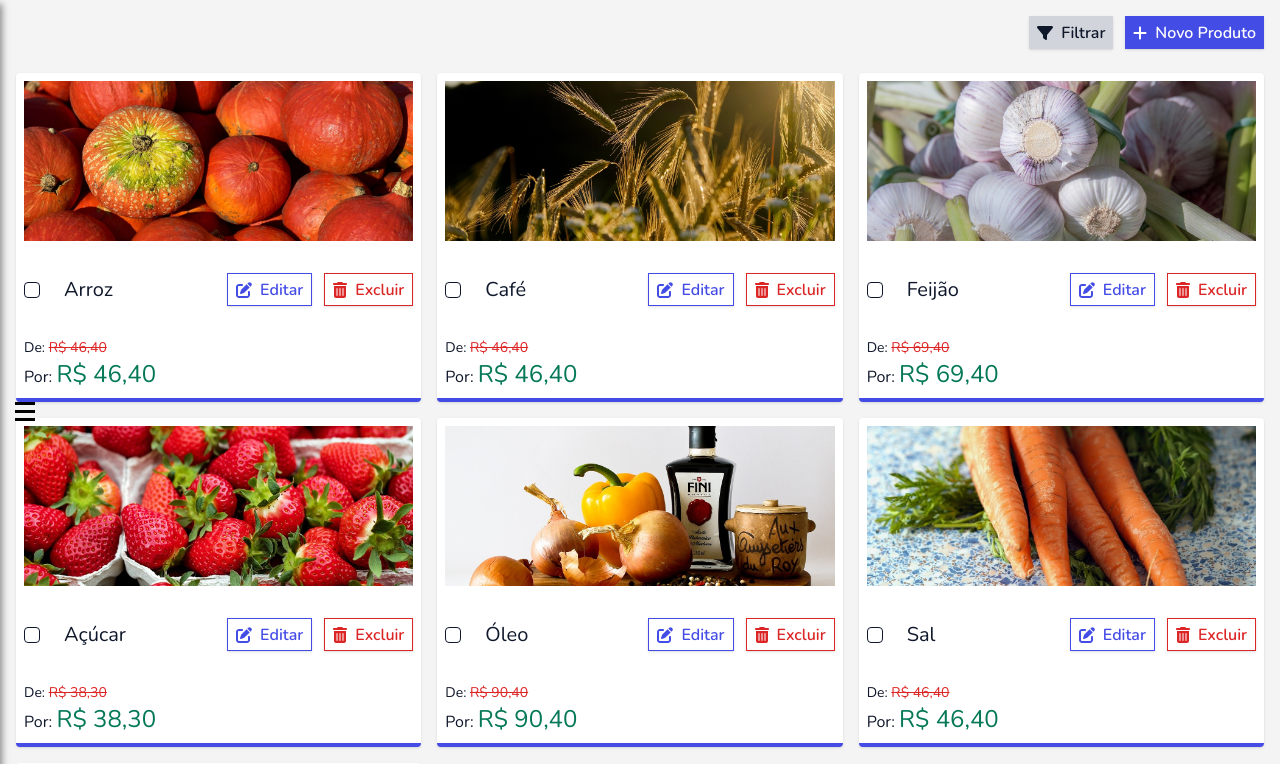
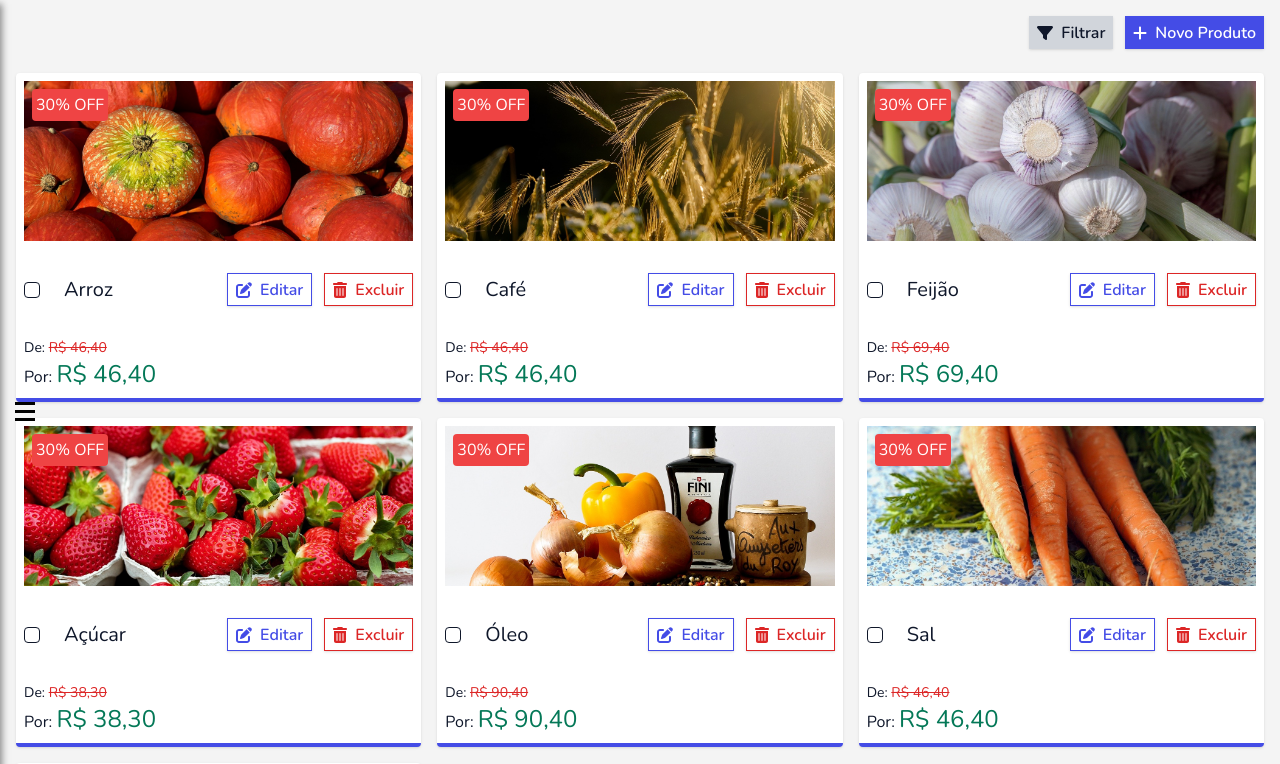
Before and after one commit to jhamiltonjunior/erp-nextjs, a Next.js app: page /sistema/estoque/inventarios in a window 1280 px wide. Shown: the top 764 px of the page. Built offline with nearby package versions, Linux system fonts and the light colour scheme.

Commit message:
Feat: item to show discont in item of stock added

```diff
--- a/src/app/sistema/estoque/inventarios/page.js
+++ b/src/app/sistema/estoque/inventarios/page.js
@@ -148,6 +148,9 @@ export default function TrainingPage() {
                     layout="fill" // Preenche o contêiner
                     objectFit="cover" // Ajuste a imagem para cobrir o contêiner
                   />
+                  <section className={"bg-red-500 rounded p-1 z-50 text-white absolute top-2 left-2"}>
+                    <p>30% OFF</p>
+                  </section>
                 </section>
                 <section className={"flex gap-8 justify-center flex-wrap sm:flex-nowrap sm:justify-between w-full items-center d"}>
                   <section className={"flex gap-6 w-full items-center relative"}>
```
